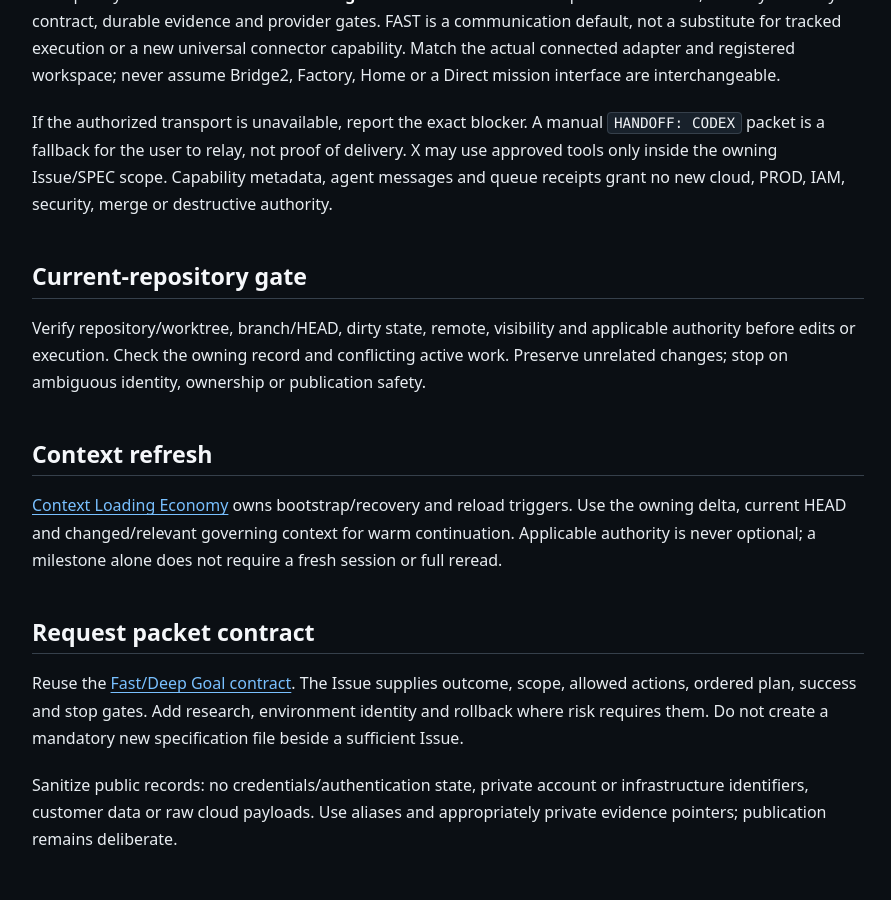
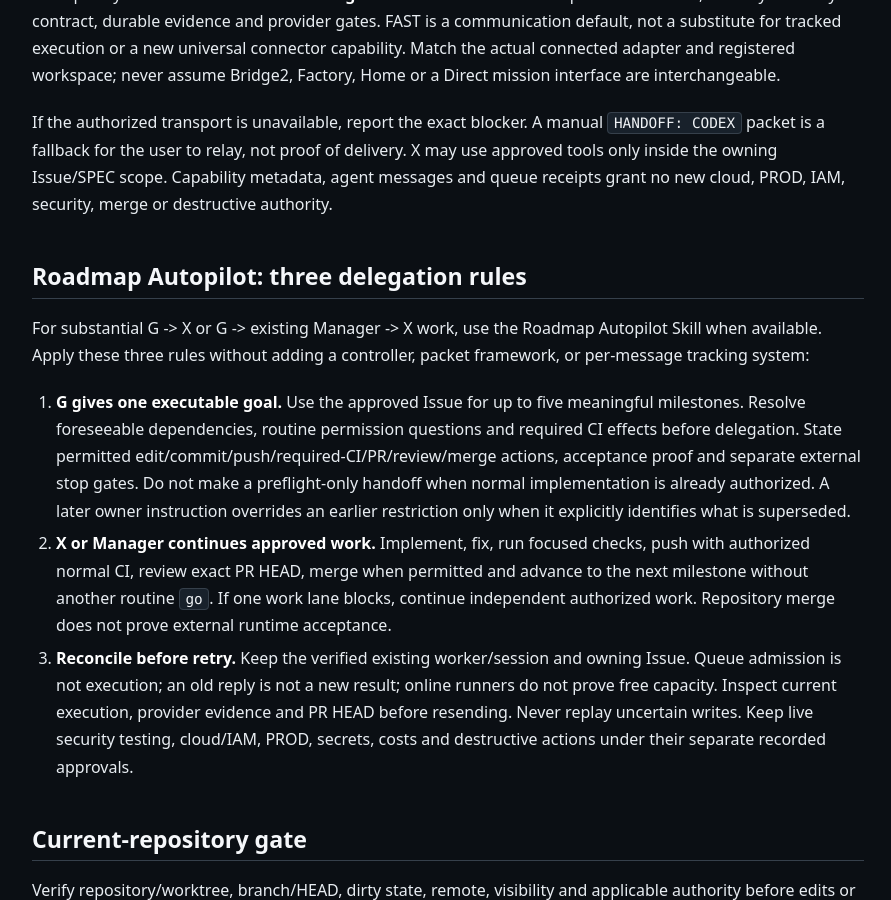
Before and after one commit to amitkarpe/agent-os, a Jekyll site: the page built from kb/playbooks/integrations/chatgpt-codex-collaboration-protocol.md, in a window 1280 px wide and 900 px high, scrolled down 4344 px. Shown: the whole window, without its empty margins (192-1083 px from the left). Built offline with Jekyll 4.4.1, drawn with Linux system fonts in a browser that asks for light colours; some of the changed text lies outside the part shown.

Commit message:
docs: standardize three G/X roadmap delegation rules
* docs: route multi-milestone G/X goals through three autopilot rules

* docs: place external Roadmap Autopilot reference under citations

* docs: require explicit scope when superseding earlier restrictions

```diff
--- a/kb/playbooks/integrations/chatgpt-codex-collaboration-protocol.md
+++ b/kb/playbooks/integrations/chatgpt-codex-collaboration-protocol.md
@@ -178,6 +178,32 @@ of delivery. X may use approved tools only inside the owning Issue/SPEC scope.
 Capability metadata, agent messages and queue receipts grant no new cloud,
 PROD, IAM, security, merge or destructive authority.
 
+## Roadmap Autopilot: three delegation rules
+
+For substantial G -> X or G -> existing Manager -> X work, use the
+Roadmap Autopilot Skill when available. Apply these three rules without
+adding a controller, packet framework, or per-message tracking system:
+
+1. **G gives one executable goal.** Use the approved Issue for up to five
+   meaningful milestones. Resolve foreseeable dependencies, routine permission
+   questions and required CI effects before delegation. State permitted
+   edit/commit/push/required-CI/PR/review/merge actions, acceptance proof and
+   separate external stop gates. Do not make a preflight-only handoff when
+   normal implementation is already authorized. A later owner instruction
+   overrides an earlier restriction only when it explicitly identifies
+   what is superseded.
+2. **X or Manager continues approved work.** Implement, fix, run focused
+   checks, push with authorized normal CI, review exact PR HEAD, merge when
+   permitted and advance to the next milestone without another routine
+   `go`. If one work lane blocks, continue independent authorized work.
+   Repository merge does not prove external runtime acceptance.
+3. **Reconcile before retry.** Keep the verified existing worker/session and
+   owning Issue. Queue admission is not execution; an old reply is not a new
+   result; online runners do not prove free capacity. Inspect current execution,
+   provider evidence and PR HEAD before resending. Never replay uncertain
+   writes. Keep live security testing, cloud/IAM, PROD, secrets, costs and
+   destructive actions under their separate recorded approvals.
+
 ## Current-repository gate
 
 Verify repository/worktree, branch/HEAD, dirty state, remote, visibility and
@@ -289,3 +315,7 @@ acceptance. Do not repeat this checklist on every status request.
 - [Controller-Worker Goal Execution Framework](../delegation/controller-worker-goal-execution-framework.md)
 - [Completion Notification without Polling](../delegation/completion-notification-without-polling.md)
 - [Knowledge Lifecycle and Publication](../../policies/knowledge-lifecycle-and-publication.md)
+
+## Citations
+
+- [Roadmap Autopilot ChatGPT Skill](https://github.com/amitkarpe/skills/tree/main/skills/roadmap-autopilot)
```
